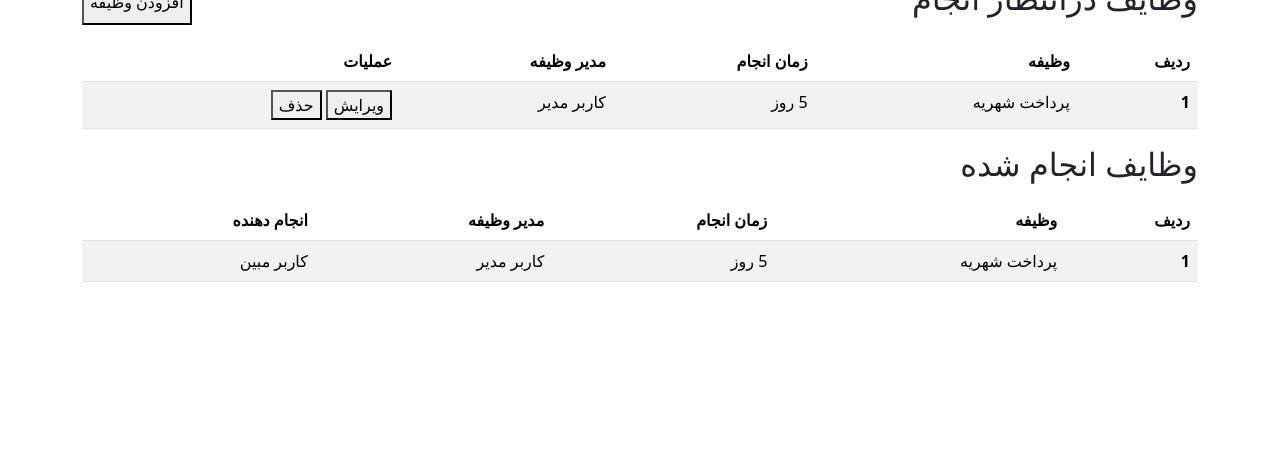
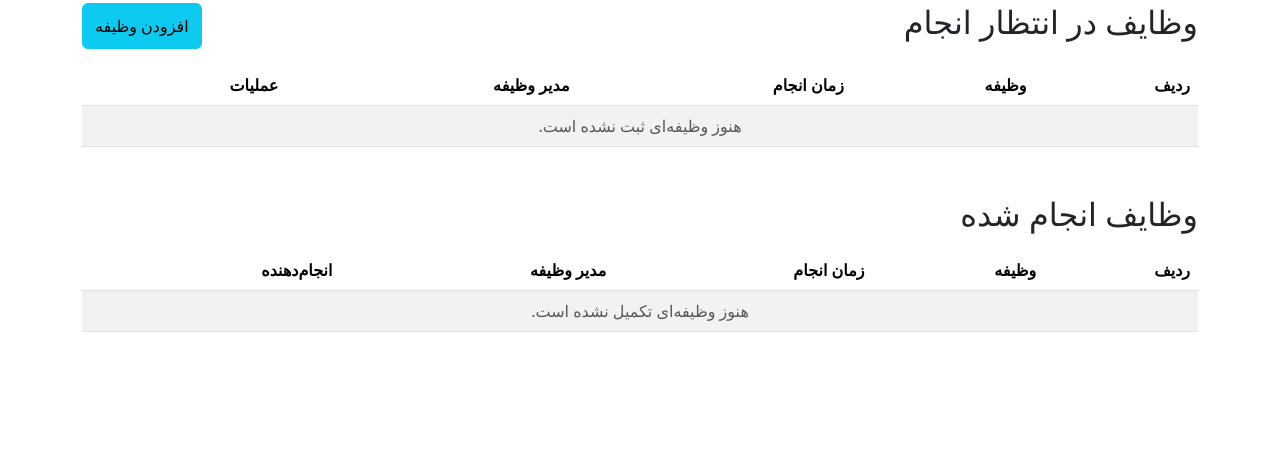
Before and after one commit to Seevand/Student-Task-Manager, a Flask app: page /admin in a window 1280 px wide. Shown: the part 337-800 px from the top of the page. Run offline with Flask 3, Linux system fonts and the light colour scheme; some libraries are stand-ins or nearby versions.

Commit message:
add admin task management

```diff
--- a/app.py
+++ b/app.py
@@ -267,14 +267,12 @@ def edit_task(task_id):
         )
 
     else:
-
         flash(
             "وظیفه پیدا نشد یا قبلاً انجام شده است.",
             "warning"
         )
 
     return redirect(url_for("admin_panel"))
-
 
 @app.post("/admin/tasks/<task_id>/delete")
 def delete_task(task_id):
@@ -344,7 +342,6 @@ def complete_task(task_id):
         )
 
     else:
-
         flash(
             "این وظیفه وجود ندارد یا قبلاً تکمیل شده است.",
             "warning"
@@ -352,13 +349,11 @@ def complete_task(task_id):
 
     return redirect(url_for("index"))
 
-
 @app.errorhandler(404)
 def not_found(error):
 
     return "صفحه یا وظیفه موردنظر پیدا نشد.", 404
 
-
 if __name__ == "__main__":
 
     app.run(debug=True)
--- a/templates/adminpanel.html
+++ b/templates/adminpanel.html
@@ -1,161 +1,414 @@
-<!DOCTYPE html>
-    <html lang="fa-IR" dir="rtl">
-<head>
-    <!-- designer : Mobin Hasankhani -->
-    <!-- theme Name : Student Task Manager -->
-    <!-- Bootstrap CSS -->
-    <meta charset='utf-8'>
-    <link rel="stylesheet" href="./css/stule.css">
-    <link href="https://cdn.jsdelivr.net/npm/bootstrap@6.0.0-alpha.1/dist/css/bootstrap.min.css" rel="stylesheet" integrity="sha384-B/GM4XqrwHnWXNOWMbloTmrYXZg10cakYGmpfsR/bbzQ6JAJI4ihuyADKLnBgrCe" crossorigin="anonymous">
-    <title> مدیریت وظیفه دانش آموزان </title>
-</head>
 
-<body>
+{% extends 'base.html' %}
 
-<nav class="navbar bg-1 fg-2">
-  <div class="container">
-    <a class="navbar-brand" href="#">
-      <img src="/images/Logo.png" alt="Logo" width="30" height="30" class="d-inline-block align-text-top gap-5">
-      مدیریت وظایف دانش آموزان - تمرین شماره 1
-    </a>
-<div>
-    <span class="me-3"> کاربر مدیر </span>
-    <span class="avatar">
-  <img class="avatar-img" src="https://github.com/mdo.png" alt="mdo">
-    <span class="avatar-status status-online" role="img" aria-label="Online"></span>
-</span>
-</div>
-</div>
-</nav>
+{% block content %}
 
-    <div class="container ">
+<div class="headnone d-flex align-content-between flex-wrap mb-3">
 
-     <div class="headnone d-flex align-content-between flex-wrap mt-10 mb-3">
-      <h2> وظایف درانتظار انجام </h2>
-      <button type="button" class="btn-subtle theme-info" data-bs-toggle="dialog" data-bs-target="#add-dialog"> افزودن وظیفه </button>
-     </div>
+    <h2>وظایف در انتظار انجام</h2>
 
-<table class="table table-striped table-hover mb-10">
-  <thead>
-    <tr>
-      <th scope="col"> ردیف </th>
-      <th scope="col"> وظیفه </th>
-      <th scope="col"> زمان انجام </th>
-      <th scope="col"> مدیر وظیفه </th>
-      <th scope="col"> عملیات </th>
-    </tr>
-  </thead>
-  <tbody>
-    <tr>
-      <th scope="row">1</th>
-      <td> پرداخت شهریه </td>
-      <td> 5 روز </td>
-      <td> کاربر مدیر </td>
-      <td>
-
-<button type="button" class="btn-subtle theme-primary" data-bs-toggle="dialog" data-bs-target="#edit-dialog">ویرایش</button>
-
-<button type="button" class="btn-subtle theme-danger" data-bs-toggle="dialog" data-bs-target="#delet-dialog">حذف</button>
-
-      </td>
-    </tr>
-  </tbody>
-</table>
+    <button
+        type="button"
+        class="btn btn-info"
+        data-dialog-target="#add-dialog"
+    >
+        افزودن وظیفه
+    </button>
 
 </div>
 
-        <div class="container">
 
-        <h2 class="mt-10 mb-3"> وظایف انجام شده </h2>
+<div class="table-responsive">
 
+    <table class="table table-striped table-hover mb-5">
 
-<table class="table table-striped table-hover">
         <thead>
+
             <tr>
-      <th scope="col"> ردیف </th>
-      <th scope="col"> وظیفه </th>
-      <th scope="col"> زمان انجام </th>
-      <th scope="col"> مدیر وظیفه </th>
-      <th scope="col"> انجام دهنده </th>
+                <th>ردیف</th>
+                <th>وظیفه</th>
+                <th>زمان انجام</th>
+                <th>مدیر وظیفه</th>
+                <th>عملیات</th>
             </tr>
+
         </thead>
+
         <tbody>
+
+            {% for task in pending_tasks %}
+
             <tr>
-      <th scope="row">1</th>
-      <td> پرداخت شهریه </td>
-      <td> 5 روز </td>
-      <td> کاربر مدیر </td>
-      <td> کاربر مبین </td>
+
+                <th>{{ loop.index }}</th>
+
+                <td>{{ task.title }}</td>
+
+                <td>{{ task.duration }}</td>
+
+                <td>{{ task.manager }}</td>
+
+                <td class="text-nowrap">
+
+                    <button
+                        type="button"
+                        class="btn btn-sm btn-primary"
+                        data-dialog-target="#edit-dialog"
+                        data-task-id="{{ task.id }}"
+                        data-task-title="{{ task.title }}"
+                        data-task-duration="{{ task.duration }}"
+                    >
+                        ویرایش
+                    </button>
+
+                    <button
+                        type="button"
+                        class="btn btn-sm btn-danger"
+                        data-dialog-target="#delete-dialog"
+                        data-task-id="{{ task.id }}"
+                        data-task-title="{{ task.title }}"
+                    >
+                        حذف
+                    </button>
+
+                </td>
+
             </tr>
+
+            {% else %}
+
+            <tr>
+
+                <td colspan="5" class="text-center text-muted">
+                    هنوز وظیفه‌ای ثبت نشده است.
+                </td>
+
+            </tr>
+
+            {% endfor %}
+
         </tbody>
+
     </table>
 
 </div>
 
 
+<h2 class="mb-3">وظایف انجام شده</h2>
+
+
+<div class="table-responsive">
+
+    <table class="table table-striped table-hover">
+
+        <thead>
+
+            <tr>
+                <th>ردیف</th>
+                <th>وظیفه</th>
+                <th>زمان انجام</th>
+                <th>مدیر وظیفه</th>
+                <th>انجام‌دهنده</th>
+            </tr>
+
+        </thead>
+
+        <tbody>
+
+            {% for task in completed_tasks %}
+
+            <tr>
+
+                <th>{{ loop.index }}</th>
+
+                <td>{{ task.title }}</td>
+
+                <td>{{ task.duration }}</td>
+
+                <td>{{ task.manager }}</td>
+
+                <td>{{ task.completed_by }}</td>
+
+            </tr>
+
+            {% else %}
+
+            <tr>
+
+                <td colspan="5" class="text-center text-muted">
+                    هنوز وظیفه‌ای تکمیل نشده است.
+                </td>
+
+            </tr>
+
+            {% endfor %}
+
+        </tbody>
+
+    </table>
+
+</div>
+
+
+<!-- دیالوگ افزودن وظیفه -->
 
 <dialog class="dialog" id="add-dialog">
+
     <div class="dialog-header">
-    <h1 class="dialog-title"> افزودن وظیفه </h1>
-    <button type="button" class="btn-close" data-bs-dismiss="dialog" aria-label="Close"></button>
+
+        <h1 class="dialog-title">افزودن وظیفه</h1>
+
+        <button
+            type="button"
+            class="btn-close"
+            data-dialog-close
+            aria-label="بستن"
+        ></button>
+
     </div>
+
+
+    <form method="post" action="{{ url_for('add_task') }}">
+
         <div class="dialog-body">
-<form>
+
             <div class="mb-3">
-    <label for="exampletaskid" class="form-label"> عنوان وظیفه </label>
-    <input type="text" class="form-control" id="exampletaskid" aria-describedby="tasktitle">
+
+                <label for="add-title" class="form-label">
+                    عنوان وظیفه
+                </label>
+
+                <input
+                    required
+                    maxlength="150"
+                    type="text"
+                    class="form-control"
+                    id="add-title"
+                    name="title"
+                >
+
             </div>
+
+
             <div class="mb-3">
-    <label for="exampletaskid" class="form-label"> زمان وظیفه </label>
-    <input type="text" class="form-control" id="exampletaskid" aria-describedby="tasktitle">
+
+                <label for="add-duration" class="form-label">
+                    زمان انجام
+                </label>
+
+                <input
+                    required
+                    maxlength="80"
+                    type="text"
+                    class="form-control"
+                    id="add-duration"
+                    name="duration"
+                    placeholder="مثلاً ۵ روز"
+                >
+
             </div>
-</form>  </div>
+
+        </div>
+
+
         <div class="dialog-footer" dir="ltr">
-    <button type="button" class="btn-solid theme-secondary" data-bs-dismiss="dialog"> لغو </button>
-    <button type="button" class="btn-solid theme-primary"> تایید و ذخیره </button>
+
+            <button
+                type="button"
+                class="btn btn-secondary"
+                data-dialog-close
+            >
+                لغو
+            </button>
+
+            <button type="submit" class="btn btn-primary">
+                تأیید و ذخیره
+            </button>
+
         </div>
-</dialog>
 
-<dialog class="dialog" id="edit-dialog">
-  <div class="dialog-header">
-    <h1 class="dialog-title"> تایید انجام </h1>
-    <button type="button" class="btn-close" data-bs-dismiss="dialog" aria-label="Close"></button>
-  </div>
-  <div class="dialog-body">
-<form>
-  <div class="mb-3">
-    <label for="exampletaskid" class="form-label"> عنوان وظیفه </label>
-    <input type="text" class="form-control" id="exampletaskid" aria-describedby="tasktitle">
-  </div>
-  <div class="mb-3">
-    <label for="exampletaskid" class="form-label"> زمان وظیفه </label>
-    <input type="text" class="form-control" id="exampletaskid" aria-describedby="tasktitle">
-  </div>
-</form>  </div>
-  <div class="dialog-footer" dir="ltr">
-    <button type="button" class="btn-solid theme-secondary" data-bs-dismiss="dialog"> لغو </button>
-    <button type="button" class="btn-solid theme-primary"> تایید و ذخیره </button>
-  </div>
-</dialog>
+    </form>
 
-<dialog class="dialog" id="delet-dialog">
-  <div class="dialog-header">
-    <h1 class="dialog-title"> حذف وظیفه </h1>
-    <button type="button" class="btn-close" data-bs-dismiss="dialog" aria-label="Close"></button>
-  </div>
-  <div class="dialog-body">
-    <p> آیا از حذف این وظیفه اطمینان دارید؟! </p>
-  </div>
-  <div class="dialog-footer" dir="ltr">
-    <button type="button" class="btn-solid theme-secondary" data-bs-dismiss="dialog"> لغو </button>
-    <button type="button" class="btn-solid theme-primary"> تایید و ذخیره </button>
-  </div>
 </dialog>
 
 
+<!-- دیالوگ ویرایش وظیفه -->
+
+<dialog class="dialog" id="edit-dialog">
+
+    <div class="dialog-header">
+
+        <h1 class="dialog-title">ویرایش وظیفه</h1>
+
+        <button
+            type="button"
+            class="btn-close"
+            data-dialog-close
+            aria-label="بستن"
+        ></button>
+
     </div>
 
-    <script type="module" src="https://cdn.jsdelivr.net/npm/bootstrap@6.0.0-alpha.1/dist/js/bootstrap.bundle.min.js" integrity="sha384-1a/pXj49ZQ1aHEmrJ+gMw1otqoVsYwlEnlD8mIfY2TV03r20Y0CN7uqx1tQogjPL" crossorigin="anonymous"></script>
 
-</body>
-</html>
+    <form id="edit-form" method="post">
+
+        <div class="dialog-body">
+
+            <div class="mb-3">
+
+                <label for="edit-title" class="form-label">
+                    عنوان وظیفه
+                </label>
+
+                <input
+                    required
+                    maxlength="150"
+                    type="text"
+                    class="form-control"
+                    id="edit-title"
+                    name="title"
+                >
+
+            </div>
+
+
+            <div class="mb-3">
+
+                <label for="edit-duration" class="form-label">
+                    زمان انجام
+                </label>
+
+                <input
+                    required
+                    maxlength="80"
+                    type="text"
+                    class="form-control"
+                    id="edit-duration"
+                    name="duration"
+                >
+
+            </div>
+
+        </div>
+
+
+        <div class="dialog-footer" dir="ltr">
+
+            <button
+                type="button"
+                class="btn btn-secondary"
+                data-dialog-close
+            >
+                لغو
+            </button>
+
+            <button type="submit" class="btn btn-primary">
+                تأیید و ذخیره
+            </button>
+
+        </div>
+
+    </form>
+
+</dialog>
+
+
+<!-- دیالوگ حذف وظیفه -->
+
+<dialog class="dialog" id="delete-dialog">
+
+    <div class="dialog-header">
+
+        <h1 class="dialog-title">حذف وظیفه</h1>
+
+        <button
+            type="button"
+            class="btn-close"
+            data-dialog-close
+            aria-label="بستن"
+        ></button>
+
+    </div>
+
+
+    <form id="delete-form" method="post">
+
+        <div class="dialog-body">
+
+            <p>
+                آیا از حذف وظیفه
+                «<strong id="delete-task-title"></strong>»
+                اطمینان دارید؟
+            </p>
+
+        </div>
+
+
+        <div class="dialog-footer" dir="ltr">
+
+            <button
+                type="button"
+                class="btn btn-secondary"
+                data-dialog-close
+            >
+                لغو
+            </button>
+
+            <button type="submit" class="btn btn-danger">
+                بله، حذف شود
+            </button>
+
+        </div>
+
+    </form>
+
+</dialog>
+
+{% endblock %}
+
+
+{% block scripts %}
+
+<script>
+
+document.addEventListener('click', (event) => {
+
+    const button = event.target.closest('[data-task-id]');
+
+    if (!button) return;
+
+    const id = encodeURIComponent(button.dataset.taskId);
+
+
+    // ویرایش وظیفه
+
+    if (button.dataset.taskDuration !== undefined) {
+
+        document.getElementById('edit-form').action =
+            `/admin/tasks/${id}/edit`;
+
+        document.getElementById('edit-title').value =
+            button.dataset.taskTitle;
+
+        document.getElementById('edit-duration').value =
+            button.dataset.taskDuration;
+
+    }
+
+    // حذف وظیفه
+
+    else {
+
+        document.getElementById('delete-form').action =
+            `/admin/tasks/${id}/delete`;
+
+        document.getElementById('delete-task-title').textContent =
+            button.dataset.taskTitle || '';
+
+    }
+
+});
+
+</script>
+
+{% endblock %}
```
Lines whose indentation alone changed are shown as unchanged.
